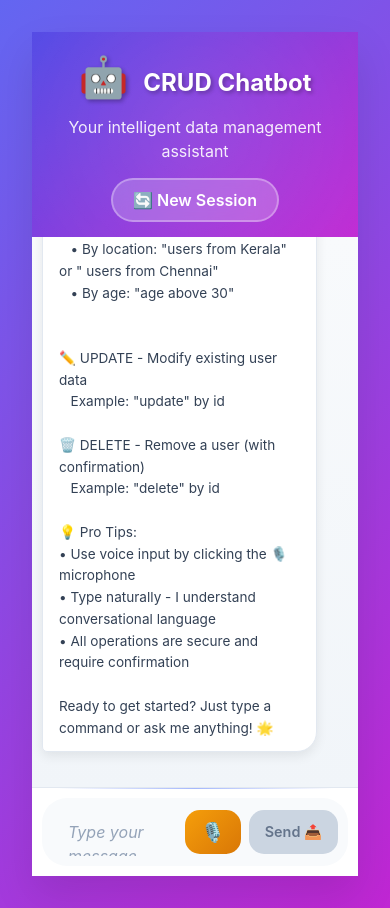
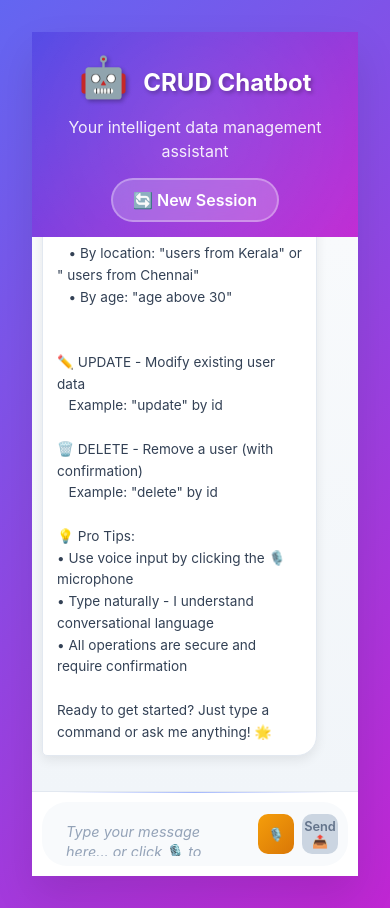
Before and after one commit to muthu-p29/Crud_chatbot, a React (Vite) app: page / in a window 390 px wide. Built offline with nearby package versions, Linux system fonts and the light colour scheme; no server answers.

Commit message:
responsive

```diff
--- a/src/components/chatbot.css
+++ b/src/components/chatbot.css
@@ -523,7 +523,7 @@ body {
   }
 
   .chatbot-header {
-    padding: 20px 20px;
+    padding: 20px;
   }
 
   .chatbot-header h2 {
@@ -544,32 +544,117 @@ body {
     padding: 15px;
   }
 
+  /* ✅ Keep input layout horizontal */
   .input-wrapper {
-    flex-direction: column;
+    display: flex;
+    flex-direction: row;      /* horizontal layout */
+    align-items: center;      /* align items in middle */
+    flex-wrap: nowrap;        /* no wrapping */
     gap: 8px;
-    align-items: stretch;
+    width: 100%;
   }
 
   .chat-input {
+    flex: 1;                  /* take available space */
+    min-width: 0;             /* prevent overflow */
     padding: 12px 16px;
     min-height: 44px;
+    font-size: 1rem;
+    border-radius: 20px;
   }
 
-  .voice-button, .send-button {
+  .voice-button,
+  .send-button {
+    flex-shrink: 0;           /* prevent shrinking */
+    width: auto;
+    min-width: 36px;
+    height: 40px;
+    padding: 0 10px;
+    font-size: 0.9rem;
+    border-radius: 12px;
+  }
+}@media (max-width: 750px) {
+  .chatbot-container {
+    height: 100vh;
+    border-radius: 0;
+    max-width: 100%;
+    overflow-x: hidden; /* Prevent horizontal scroll */
+  }
+
+  .chatbot-header {
+    padding: 20px;
+  }
+
+  .chatbot-header h2 {
+    font-size: 1.8rem;
+  }
+
+  .chat-box {
+    padding: 20px 15px;
+  }
+
+  .message.user span,
+  .message.bot span {
+    max-width: 90%;
+    font-size: 0.9rem;
+  }
+
+  .input-section {
+    padding: 15px;
+    box-sizing: border-box; /* Include padding in width calculation */
+  }
+
+  /* ✅ Horizontal input layout with increased input width */
+  .input-wrapper {
+    display: flex;
+    flex-direction: row;
+    align-items: center;
+    flex-wrap: nowrap;
+    gap: 10px;
     width: 100%;
-    min-width: unset;
+    box-sizing: border-box;
+  }
+
+  .chat-input {
+    flex: 1;
+    min-width: 0;
+    width: calc(100% - 100px); /* Reserve space for buttons */
+    padding: 12px 16px;
+    min-height: 44px;
+    font-size: 1rem;
+    border-radius: 20px;
+    box-sizing: border-box;
+  }
+
+  .voice-button,
+  .send-button {
+    flex-shrink: 0;
+    width: 44px; /* Fixed width for consistency */
     height: 44px;
-    border-radius: 15px;
+    padding: 0;
+    font-size: 0.9rem;
+    border-radius: 12px;
+    display: flex;
+    align-items: center;
+    justify-content: center;
   }
 }
 
 @media (max-width: 480px) {
+  .chatbot-container {
+    overflow-x: hidden; /* Prevent horizontal scroll */
+  }
+
   .input-wrapper {
+    display: flex;
     flex-direction: row;
     align-items: center;
     flex-wrap: nowrap;
     gap: 8px;
+    width: 100%;
+    box-sizing: border-box;
   }
+
   .chatbot-header {
     padding: 15px;
   }
@@ -581,27 +666,51 @@ body {
   .chat-box {
     padding: 15px 10px;
   }
+
   .chat-input {
-  width: 100%;
-  overflow: hidden;
-  white-space: pre-wrap;
-  word-break: break-word;
-}
-  .message.user span,
-  .message.bot span {
-    padding: 12px 16px;
-    font-size: 0.85rem;
+    flex: 1;
+    min-width: 0;
+    width: calc(100% - 80px); /* Reserve space for buttons on mobile */
+    padding: 10px 14px;
+    font-size: 0.9rem;
+    line-height: 1.4;
+    border-radius: 18px;
+    height: 40px;
+    box-sizing: border-box;
   }
+
   .voice-button,
   .send-button {
     flex-shrink: 0;
-    width: auto;
-    min-width: 44px;
-    height: 44px;
+    width: 36px; /* Consistent button size */
+    height: 40px;
+    padding: 0;
+    font-size: 0.8rem;
+    border-radius: 10px;
+    display: flex;
+    align-items: center;
+    justify-content: center;
   }
+
+  .message.user span,
+  .message.bot span {
+    padding: 12px 14px;
+    font-size: 0.85rem;
+  }
+
   .input-section {
     padding: 10px;
+    box-sizing: border-box;
   }
+}
 
+/* Additional rule to prevent any horizontal scrolling */
+* {
+  box-sizing: border-box;
+}
 
+.input-section,
+.input-wrapper,
+.chat-input {
+  max-width: 100%;
 }
```
